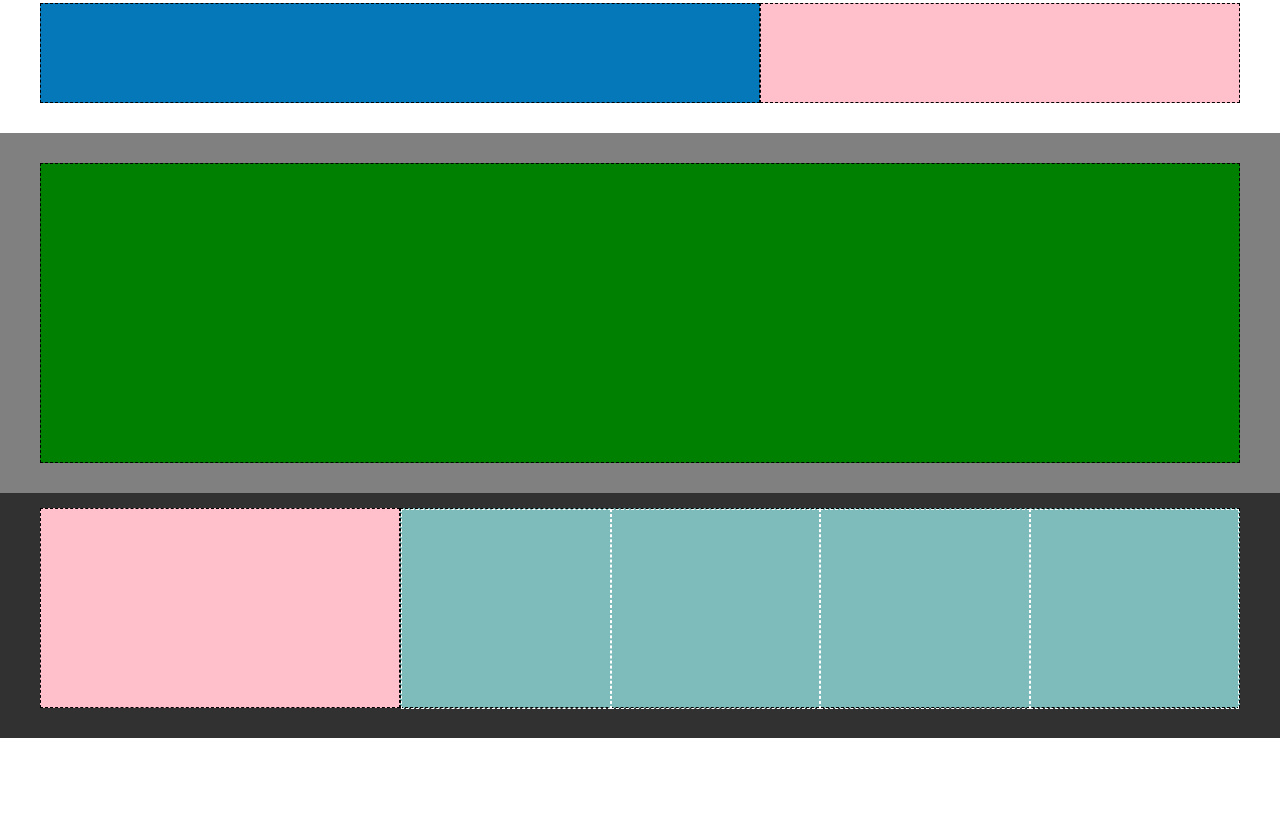
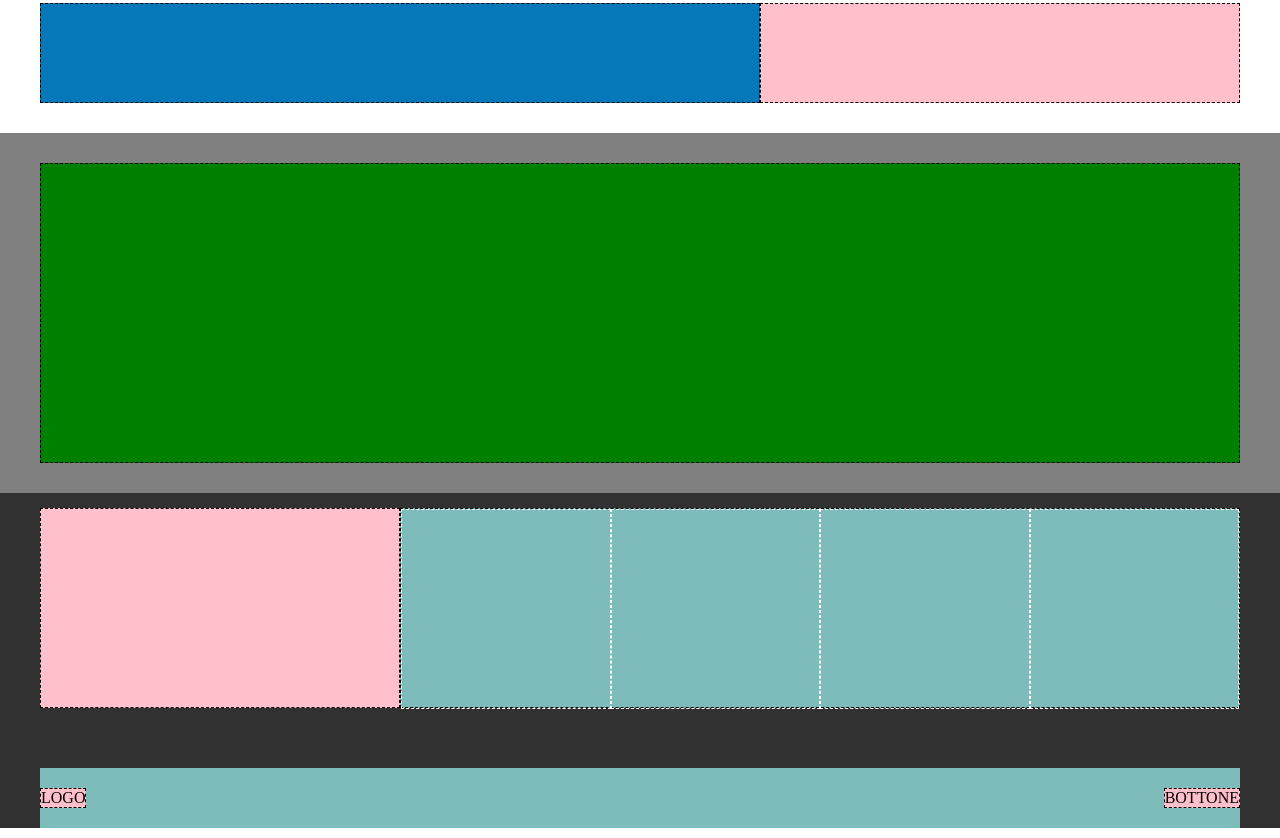
Before and after one commit to Nicola-Lippo/htmlcss-struttura-discord, a plain HTML site: page index.html in a window 1280 px wide. Shown: the part 650-1488 px from the top of the page. Before the commit the page ends 1388 px from the top, so only its background shows below. Drawn offline with Linux system fonts and the light colour scheme.

Commit message:
[UPD] Fixwd + Footer

```diff
--- a/css/style.css
+++ b/css/style.css
@@ -4,28 +4,27 @@
     box-sizing: border-box;
 }
 
+
 /* CLASSE UTILITY */
+
+.container {
+    max-width: 1200px;
+    margin: 10px auto;
+}
 
 .d-flex {
     display: flex;
 }
 
-.padding20 {
-    padding: 20px 0;
+.between {
+    justify-content: space-between;
 }
 
-.padding {
-    padding: 5px 0 20px;
-}
+.bottone {
+    background-color: pink;
+    border: 1px dashed black;
+    margin: 20px 0;
 
-.padding-bottom {
-    padding: 20px 0 3px;
-    border-bottom: 10px solid rgb(126, 188, 188);
-}
-
-.container {
-    max-width: 1200px;
-    margin: 10px auto;
 }
 
 /* FINE CLASSE UTILITY */
@@ -112,3 +111,24 @@
 }
 
 /* FINE CLASSE UTILITY COL- */
+
+/* CLASSE UTILITY PADDING */
+
+.padding20 {
+    padding: 20px 0;
+}
+
+.padding {
+    padding: 5px 0 20px;
+}
+
+.padding-bottom {
+    padding: 20px 0 3px;
+    border-bottom: 10px solid rgb(126, 188, 188);
+}
+
+.paddingtop {
+    padding: 20px 0 0;
+}
+
+/* FINE CLASSE UTILITY PADDING */
--- a/index.html
+++ b/index.html
@@ -9,18 +9,20 @@
 <body>
 
     <header>
-        <!--TABELLA SUPERIORE-->
+        <!--TABELLA 3 RIQUADRI-->
 
-        <!--TABELLA INFERIORE-->
+
+    </header>
+
+    <main>
+        <!--1 TABELLA -->
         <div class="blu padding-bottom">
             <div class="container">
                 <div class="viola col-100-2"></div>
             </div>
         </div>
-    </header>
 
-    <main>
-        <!--PRIME 3 TABELLE SIMILI-->
+        <!--3 TABELLE SIMILI-->
         <div class="padding20">
             <div class="container">
                 <div class="d-flex">
@@ -70,10 +72,20 @@
             </div>
         </div>
 
-
     </main>
 
-    <footer></footer>
+    <footer>
+        <!--TABELLA FINALE CON 2 ELEMENTI-->
+        <div class="dark paddingtop">
+            <div class="container azzurro">
+                <div class="d-flex between">
+                    <div class="bottone">LOGO</div>
+                    <div class="bottone">BOTTONE</div>
+                </div>
+            </div>
+        </div>
+
+    </footer>
 
 </body>
 </html>
```
